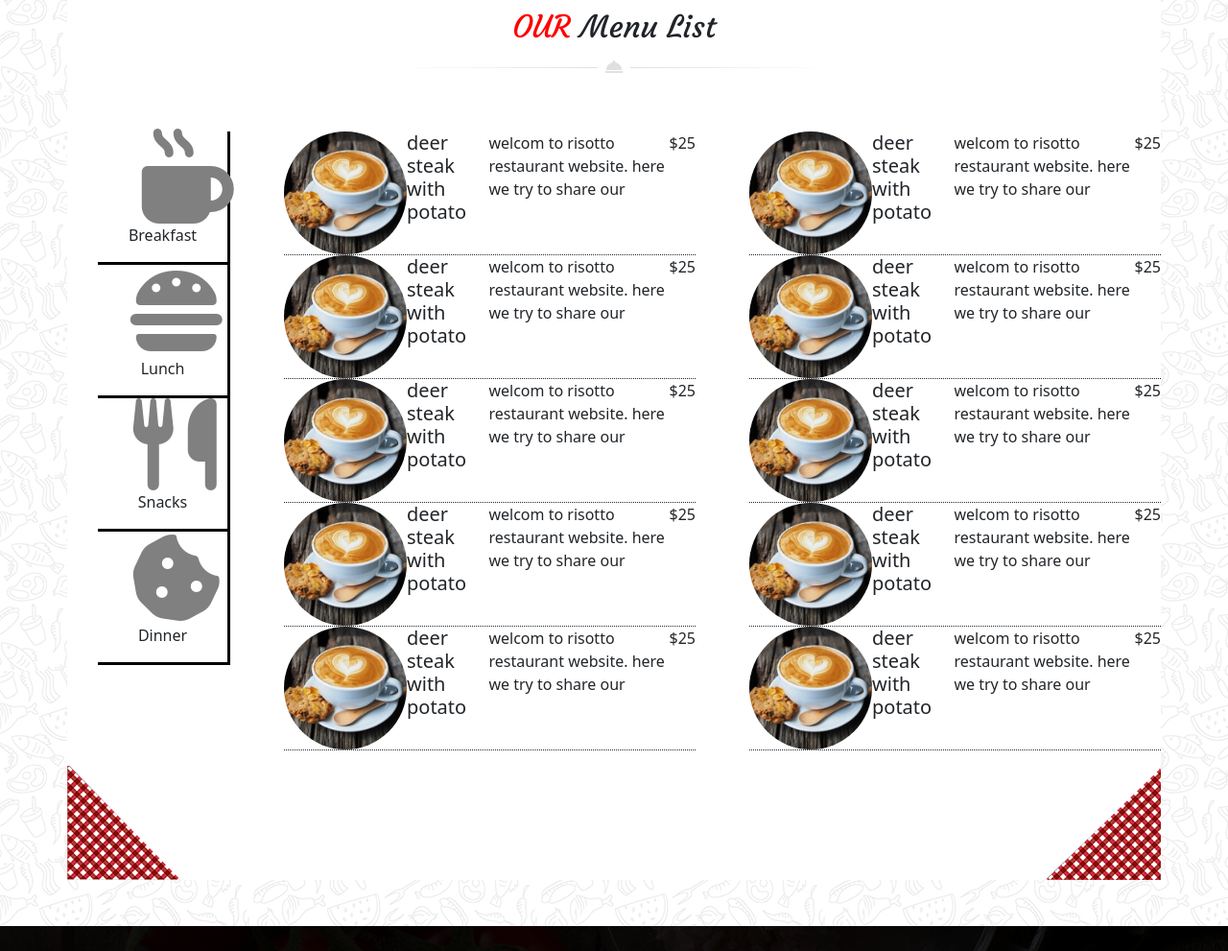
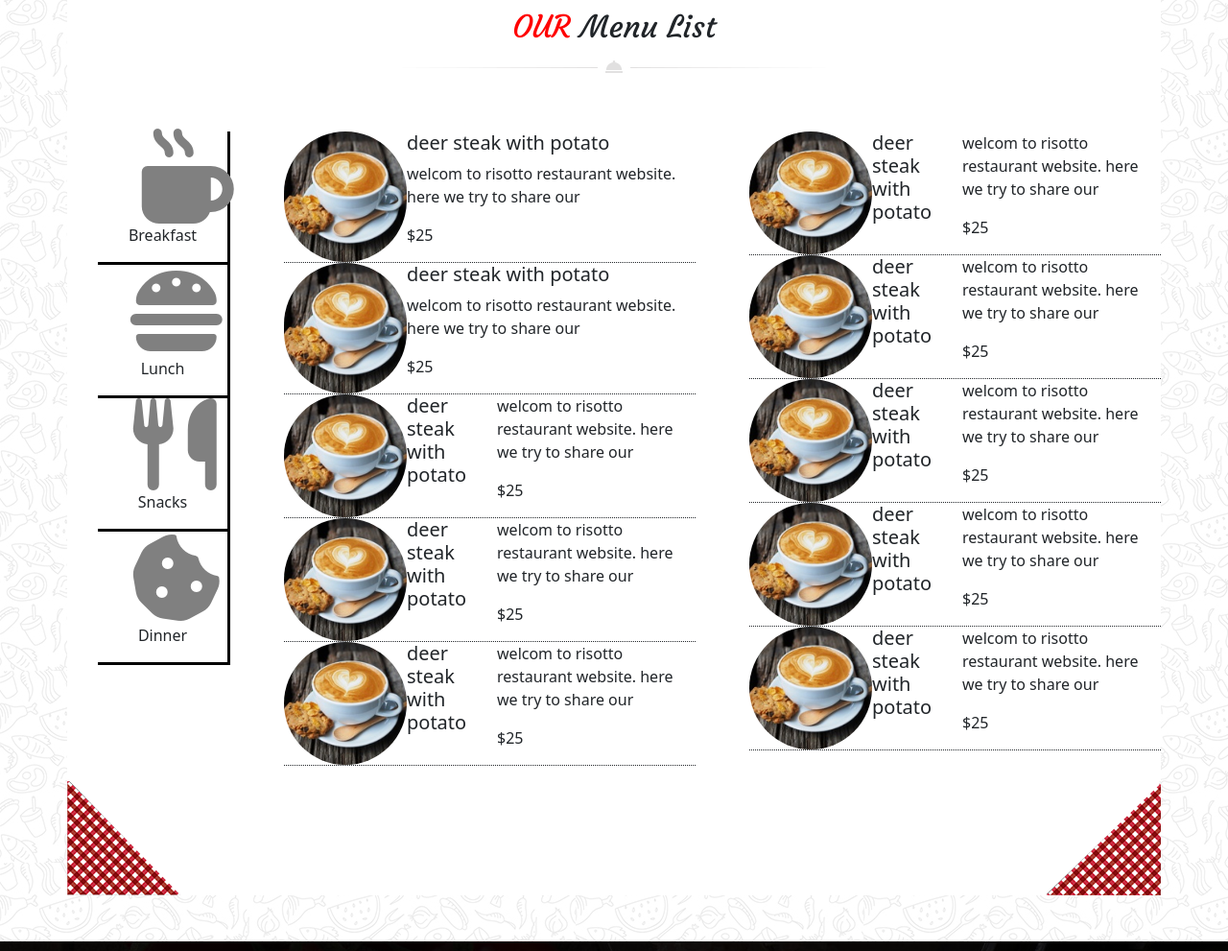
Before and after one commit to herediat/cs-site-chef-20, a website: page index.html in a window 1280 px wide. Shown: the part 1301-2292 px from the top of the page at 96% size. Drawn offline with nearby package versions, Linux system fonts and the light colour scheme.

Commit message:
edits all done

```diff
--- a/index.html
+++ b/index.html
@@ -135,9 +135,9 @@
           <img src="./public/images/decoration_line.png" alt="">
         </div>
       </div>
-      <!-- ----------------------CLASS ROW------------------- -->
+      <!-- ----------------------CLASS ROW icons------------------- -->
       <div class="row">
-        <div class="col-2 col2">
+        <div class="col-2 call2">
           <ul>
             <li class="liste">
               <a href=""><i class="fas fa-mug-hot"></i></a>
@@ -158,92 +158,134 @@
           </ul>
         </div>
         <!-- -----------------COL-5--------------------- -->
-        <div class="col-5 col5">
+        <div class="col-5 call5">
+          <ul>
+            <li>
+              <img src="./public/images/menu_image_1.jpg" alt="">
+             <div class="text-start">
+               <h5>
+                  deer steak with potato
+                </h5>
+                <p>
+                  welcom to risotto restaurant website. here we try to share our
+                </p>
+                <p>$25</p>
+            </div>
+            </li>
+            <li>
+              <img src="./public/images/menu_image_1.jpg" alt="">
+              <div class="text-start">
+                <h5>
+                  deer steak with potato
+                </h5>
+                <div>
+                  <p>
+                    welcom to risotto restaurant website. here we try to share our
+                  </p>
+                  <p>$25</p>
+                </div>
+              </div>
+            </li>
+            <li>
+              <img src="./public/images/menu_image_1.jpg" alt="">
+              <h5>
+                deer steak with potato
+              </h5>
+              <div>
+                <p>
+                  welcom to risotto restaurant website. here we try to share our
+                </p>
+                <p>$25</p>
+              </div>
+            </li>
+            <li>
+              <img src="./public/images/menu_image_1.jpg" alt="">
+              <h5>
+                deer steak with potato
+              </h5>
+              <div>
+                <p>
+                  welcom to risotto restaurant website. here we try to share our
+                </p>
+                <p>$25</p>
+              </div>
+            </li>
+            <li>
+              <img src="./public/images/menu_image_1.jpg" alt="">
+              <h5>
+                deer steak with potato
+              </h5>
+              <div>
+                <p>
+                  welcom to risotto restaurant website. here we try to share our
+                </p>
+                <p>$25</p>
+              </div>
+            </li>
+          </ul>
+        </div>
+        <!-- --------------------------COL-5---------------------- -->
+        <div class="col-5 call5">
           <ul>
             <li>
               <img src="./public/images/menu_image_1.jpg" alt="">
               <h5>
                 deer steak with potato
               </h5>
+              <div>
+                <p>
                   welcom to risotto restaurant website. here we try to share our
+                </p>
                 <p>$25</p>
+              </div>
             </li>
             <li>
               <img src="./public/images/menu_image_1.jpg" alt="">
               <h5>
                 deer steak with potato
               </h5>
+              <div>
+                <p>
                   welcom to risotto restaurant website. here we try to share our
+                </p>
                 <p>$25</p>
+              </div>
             </li>
             <li>
               <img src="./public/images/menu_image_1.jpg" alt="">
               <h5>
                 deer steak with potato
               </h5>
+              <div>
+                <p>
                   welcom to risotto restaurant website. here we try to share our
+                </p>
                 <p>$25</p>
+              </div>
             </li>
             <li>
               <img src="./public/images/menu_image_1.jpg" alt="">
               <h5>
                 deer steak with potato
               </h5>
+              <div>
+                <p>
                   welcom to risotto restaurant website. here we try to share our
+                </p>
                 <p>$25</p>
+              </div>
             </li>
             <li>
               <img src="./public/images/menu_image_1.jpg" alt="">
               <h5>
                 deer steak with potato
               </h5>
+              <div>
+                <p>
                   welcom to risotto restaurant website. here we try to share our
+                </p>
                 <p>$25</p>
-            </li>
-          </ul>
               </div>
-        <!-- --------------------------COL-5---------------------- -->
-        <div class="col-5 col5">
-          <ul>
-            <li>
-              <img src="./public/images/menu_image_1.jpg" alt="">
-              <h5>
-                deer steak with potato
-              </h5>
-              welcom to risotto restaurant website. here we try to share our
-              <p>$25</p>
-            </li>
-            <li>
-              <img src="./public/images/menu_image_1.jpg" alt="">
-              <h5>
-                deer steak with potato
-              </h5>
-              welcom to risotto restaurant website. here we try to share our
-              <p>$25</p>
-            </li>
-            <li>
-              <img src="./public/images/menu_image_1.jpg" alt="">
-              <h5>
-                deer steak with potato
-              </h5>
-              welcom to risotto restaurant website. here we try to share our
-              <p>$25</p>
-            </li>
-            <li>
-              <img src="./public/images/menu_image_1.jpg" alt="">
-              <h5>
-                deer steak with potato
-              </h5>
-              welcom to risotto restaurant website. here we try to share our
-              <p>$25</p>
-            </li>
-            <li>
-              <img src="./public/images/menu_image_1.jpg" alt="">
-              <h5>
-                deer steak with potato
-              </h5>
-              welcom to risotto restaurant website. here we try to share our
-              <p>$25</p>
             </li>
           </ul>
         </div>
@@ -377,7 +419,7 @@
     </div>
     <div class="container">
       <div class="row">
-        <div class="col-6 col6">
+        <div class="col-6 call6">
           <img src="./public/images/testimonial1.jpg" alt="testi1">
           <div class="ecrito1">
             <h2>Lorem ipsum dolor sit.</h2>
@@ -388,7 +430,7 @@
               Repellat, est. Illo, a.</p>
           </div>
         </div>
-        <div class="col-6 col6">
+        <div class="col-6 call6">
           <div class="ecrito2">
             <h2>Lorem ipsum dolor sit.</h2>
             <p>
--- a/src/sass/modules/_header.sass
+++ b/src/sass/modules/_header.sass
@@ -14,6 +14,9 @@ body
                 transform: translate(175px, 250px)
                 text-align: center
                 font-family: Courgettes
+                @media screen and (max-width: 600px)
+                    flex-direction: column
+
                 h1
                     #ocase
                         text-transform: uppercase
--- a/src/sass/modules/_section1.sass
+++ b/src/sass/modules/_section1.sass
@@ -5,7 +5,7 @@
     display: flex
     .row
         margin-top: 5%
-        .col2
+        .call2
             li
                 border-right: solid #000
                 border-bottom: solid #000
@@ -31,7 +31,7 @@
                 text-align: center
             p:hover
                 color: #000
-        .col5
+        .call5
             li
                 display: flex
                 list-style-type: none
--- a/src/sass/modules/_section4.sass
+++ b/src/sass/modules/_section4.sass
@@ -13,7 +13,7 @@
         span
             color: #C42D40
     .row
-        .col6
+        .call6
             display: flex
             margin-top: 10%
             .ecrito1
```
Also changed, not shown: public/css/app.css, 1 other file. Lines whose indentation alone changed are shown as unchanged.
